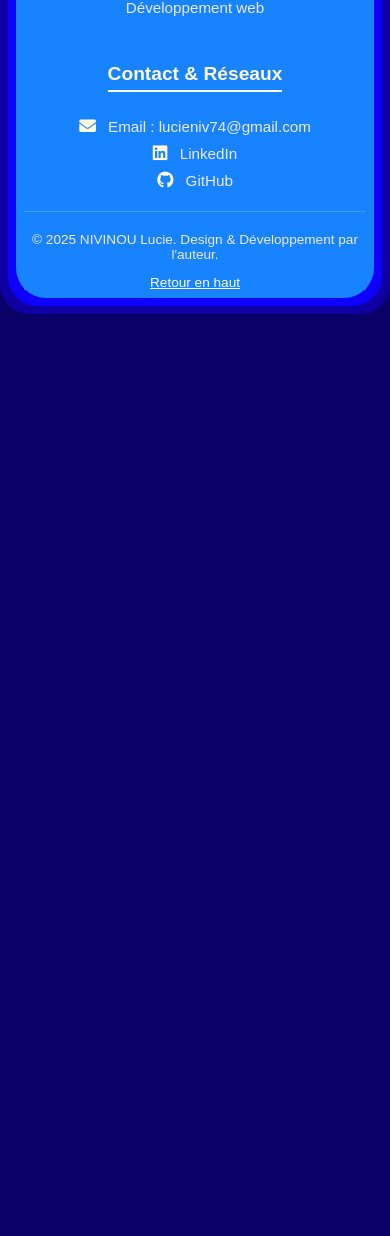
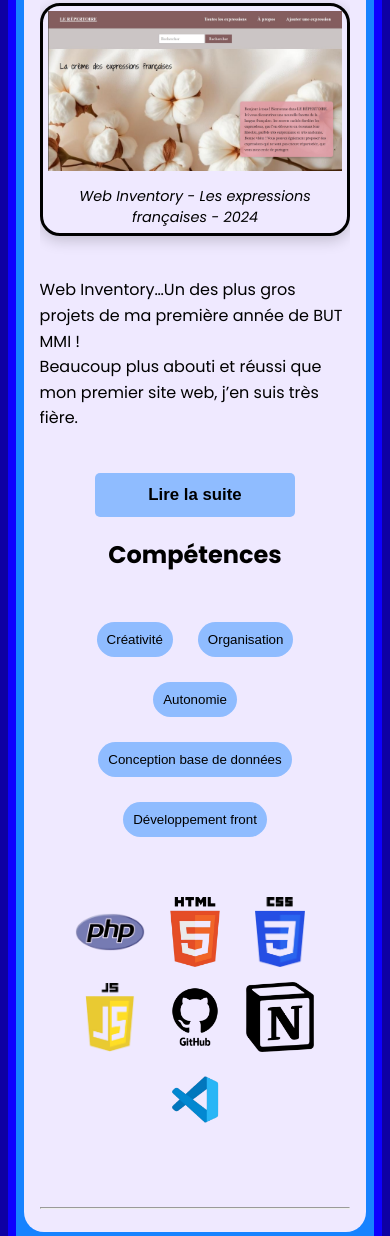
Before and after one commit to Lucie-Niv/portfolio, a plain HTML site: page developpement_web.html in a window 390 px wide. Shown: the part 1644-2880 px from the top of the page. Before the commit the page ends 1958 px from the top, so only its background shows below. Drawn offline with Linux system fonts and the light colour scheme; a web font is replaced by a local one.

Commit message:
Problème responsive résolut pour webinventory
Le problème de responsive venait de l'url ajoutée dans le texte de description : elle était trop longue...heureuse d'avoir enfin trouvé.

```diff
--- a/developpement_web.html
+++ b/developpement_web.html
@@ -92,9 +92,13 @@
 
        <hr>
 
+
+
+
+
        <!-- PRojet 2 -->
 
-<!-- <div class="project-section section1 fireflies-container">
+<div class="project-section section1 fireflies-container">
                 <div class="fireflies" aria-hidden="true"></div>
                 <div class="contenu">
                 <h2>Web Inventory - Les expressions françaises - 2024</h2><br>
@@ -118,8 +122,7 @@
                             Pour être certaine de finir mon site dans les temps, j’ai également créé une base de données sur Notion pour y décrire toutes les étapes à faire, et pouvoir visualiser ma progression au fur et à mesure.<br><br>
                             Le code fut une étape laborieuse, mais j’ai tout de même réussi à obtenir le résultat que je souhaitais, en particulier pour le système de favoris sur chaque expression. J’ai également créé une session administrateur afin de pouvoir choisir d’intégrer ou non les expressions proposées par les utilisateurs sur le site.<br><br>
                             Une autre étape importante était la conformité de mon code et de mon site aux règles Opquast : appliquer les bonnes pratiques qui rendent un site plus fiable, inclusif, performant et respectueux de ses utilisateurs.<br>
-                            Enfin, j’ai hébergé le site sur le domaine de l’université. Il est accessible à cette url :<br>
-                            https://www.nivinou.projetsmmichamps.fr/webinventory/<br><br>
+                            Enfin, j’ai hébergé le site sur le domaine de l’université.
                             Ce projet m’a permis de :<br><br>
                             ● Comprendre comment fonctionne une base de donnée sur PhpMyAdmin,<br>
                             ● M’améliorer grandement en HTML, CSS, JavaScript et PHP,<br>
@@ -150,7 +153,7 @@
         </div>
         </div>
 
-       <hr> -->
+       <hr>
 
 
     </div>
```
